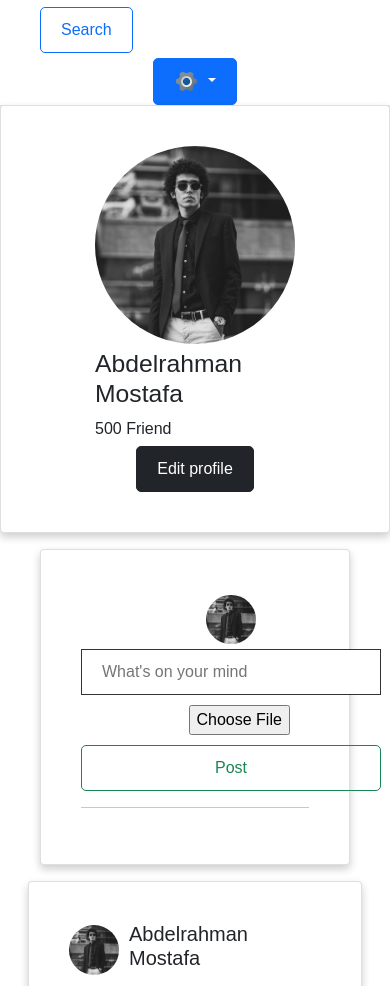
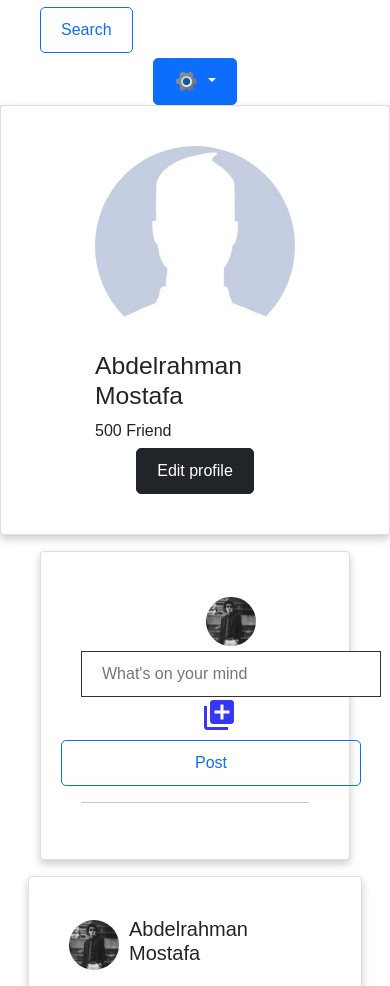
Before and after one commit to AbdelrahmanMostafa0/facebook-clone, a plain HTML site: page profile.html in a window 390 px wide. Shown: the part 114-1100 px from the top of the page. Drawn offline with Linux system fonts and the light colour scheme.

Commit message:
fixing add post section

```diff
--- a/css/style.css
+++ b/css/style.css
@@ -81,6 +81,10 @@ nav img {
     width: 50px;
 }
 
+.shadow {
+    box-shadow: 0 4px 8px 0 rgba(0, 0, 0, 0.2);
+}
+
 .card {
     box-shadow: 0 4px 8px 0 rgba(0, 0, 0, 0.2);
     padding: 40px;
@@ -114,7 +118,7 @@ nav img {
 }
 
 .add-post .grid {
-    grid-template-columns: repeat(5, 1fr);
+    grid-template-columns: 50px 300px 70px 150px;
     column-gap: 5px;
     align-items: flex-start;
 }
@@ -125,7 +129,7 @@ nav img {
 }
 
 #post-text {
-    grid-column: 2/ 4;
+    grid-column: 2;
 }
 
 .add-post #img {
@@ -146,12 +150,33 @@ nav img {
 }
 
 .add-post input[type="submit"] {
-    grid-row: 3;
-    grid-column: 2/5;
+    grid-row: 1;
+    grid-column: 4;
+    margin-left: -20px;
+    margin-right: 20px;
 }
 
 input[type="file"] {
-    padding: 10px 20px;
+    display: none;
+}
+
+.upload-btn {
+    cursor: pointer;
+}
+
+.upload-icon {
+    color: rgb(54, 54, 246);
+    transition: 0.1s;
+    width: 50px;
+    grid-column: 3;
+}
+
+.add-post label {
+    width: 50px;
+}
+
+.upload-icon:hover {
+    transform: scale(0.9);
 }
 
 .user-info {
@@ -232,4 +257,13 @@ input[type="file"] {
 
     }
 
+    .upload-icon {
+        color: rgb(54, 54, 246);
+        transition: 0.1s;
+        width: 50px;
+        grid-column: 3;
+        align-self: center;
+        margin-left: 120px;
+    }
+
 }
--- a/profile.html
+++ b/profile.html
@@ -5,10 +5,11 @@
     <meta charset="UTF-8">
     <meta http-equiv="X-UA-Compatible" content="IE=edge">
     <meta name="viewport" content="width=device-width, initial-scale=1.0">
+    <link rel="stylesheet" href="css/all.min.css">
     <link href="https://cdnjs.cloudflare.com/ajax/libs/font-awesome/5.13.0/css/all.min.css" rel="stylesheet">
     <link rel="stylesheet" href="css/bootstrap.css">
-    <s>
-        <link rel="stylesheet" href="css/bootstrap.min.css"></s>
+    <link href="https://fonts.googleapis.com/icon?family=Material+Icons" rel="stylesheet">
+    <link rel="stylesheet" href="css/bootstrap.min.css">
 
     <link rel="stylesheet" href="css/style.css">
     <title>Document</title>
@@ -47,7 +48,7 @@
         <div class="profile-info">
             <div class="container  flex ">
                 <div class="flex">
-                    <img id="profile-img" class="rounded-circle" src="images/demo-profile-img.jpg" alt="">
+                    <img id="profile-img" class="rounded-circle" src="images/fb-profilr-placeholder.jpeg" alt="">
                     <div class="user-info">
                         <h2 class="user-name">Abdelrahman Mostafa</h2>
                         <p id="friends"><span id="friends-count">500</span> Friend</p>
@@ -66,8 +67,10 @@
             <img class="rounded-circle" src="images/demo-profile-img.jpg" alt="" id="profile-pic">
 
             <input type="text" id="post-text" name="post-text" placeholder="What's on your mind" required>
-            <input type="file" id="img" name="img" accept="image/*">
-            <input class="btn btn-outline-success" type="submit" value="Post">
+            <input type="file" id="file" name="img" accept="image/*">
+            <label for="file" class="upload-btn"><i class="upload-icon material-icons"
+                    style="font-size:36px">add_to_photos</i></label>
+            <input class="btn btn-outline-primary" type="submit" value="Post">
 
             </form>
             <hr>
```
Also changed, not shown: home.html (+6 -4 lines), images/fb-profilr-placeholder.jpeg (added).
